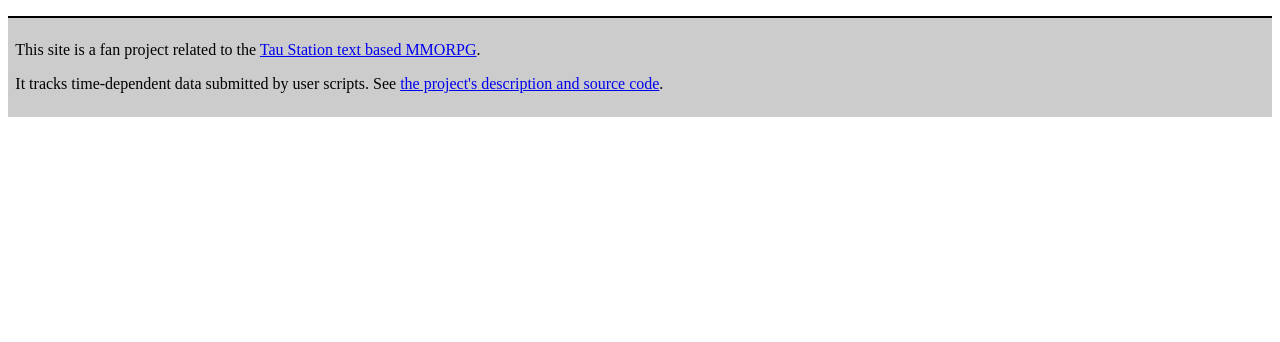
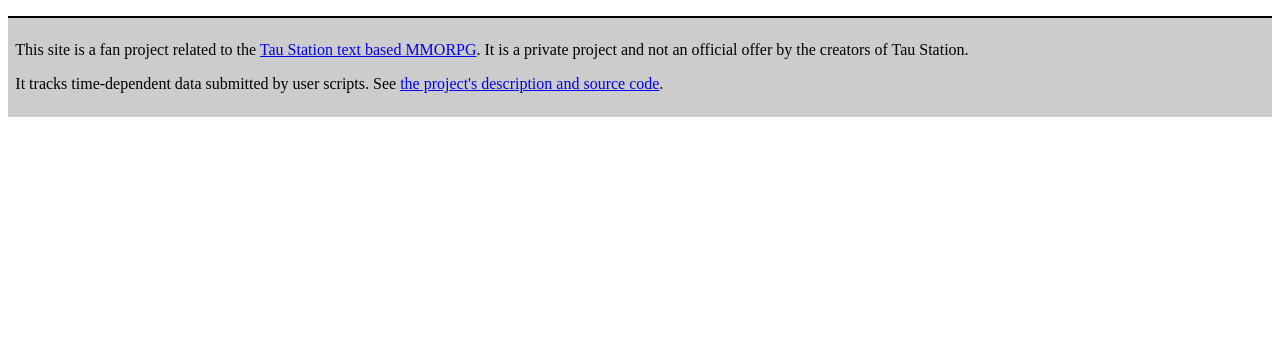
Before and after one commit to taustation-fan/universal-tau-tracker, a Flask app: template utt/templates/fuel_list.html in a window 1280 px wide. Shown: the part 458-800 px from the top of the page. Run offline with Flask 2, Linux system fonts and the light colour scheme; the template is opened without the code that fills it, so the values that code supplies are empty; parts of the project's set-up code (start-up, migrations or seed data) failed here and were passed over.

Commit message:
Adjust footer to be compliant with Tau Station ToS

```diff
--- a/utt/templates/base.html
+++ b/utt/templates/base.html
@@ -24,7 +24,7 @@
     </main>
     <footer>
         {% block footer %}
-        <p>This site is a fan project related to the <a href="https://taustation.space/">Tau Station text based MMORPG</a>.</p>
+        <p>This site is a fan project related to the <a href="https://taustation.space/">Tau Station text based MMORPG</a>. It is a private project and not an official offer by the creators of Tau Station.</p>
         <p>It tracks time-dependent data submitted by user scripts. See <a href="https://github.com/taustation-fan/universal-tau-tracker#readme">the project's description and source code</a>.</p>
         {% endblock %}
     </footer>
```
